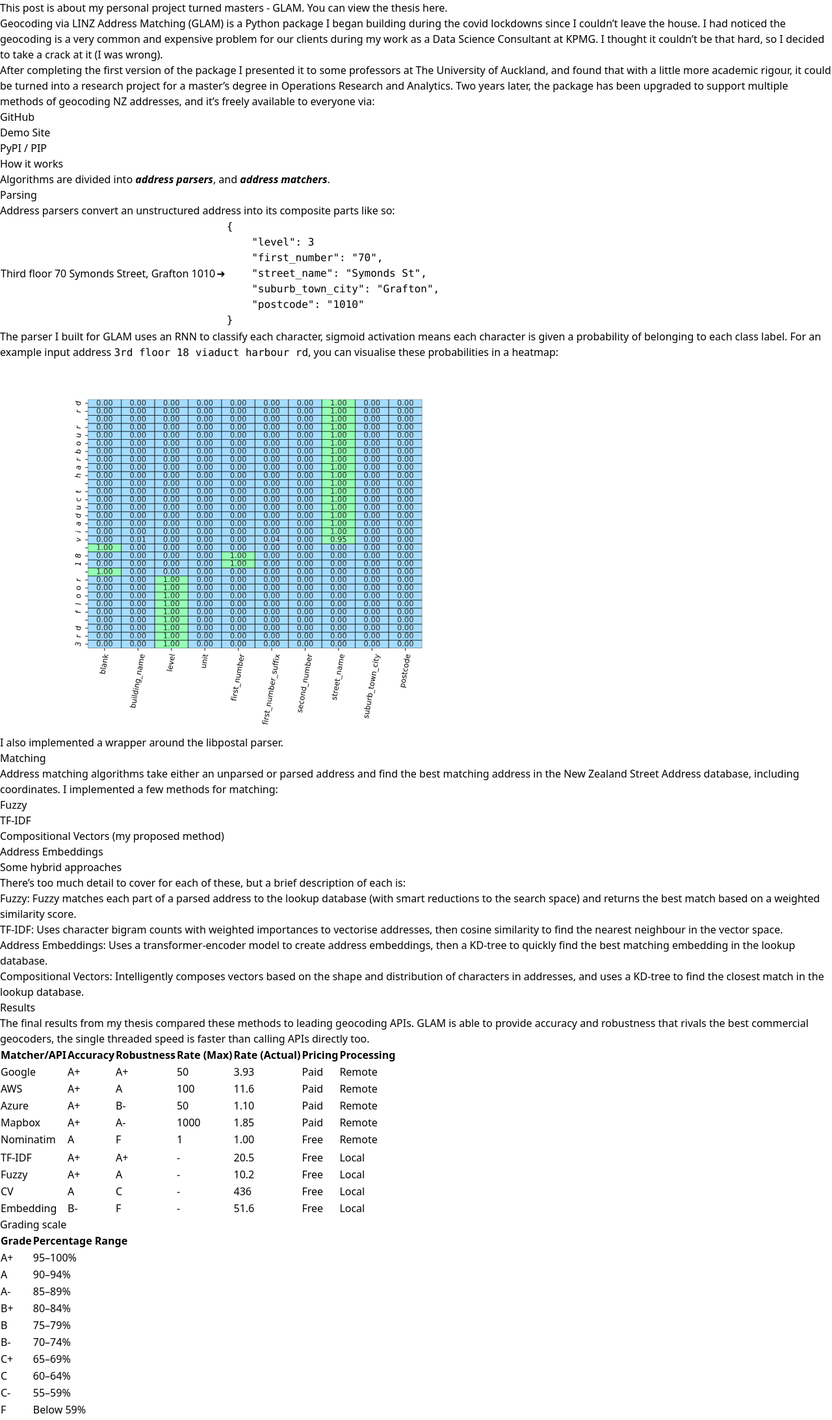
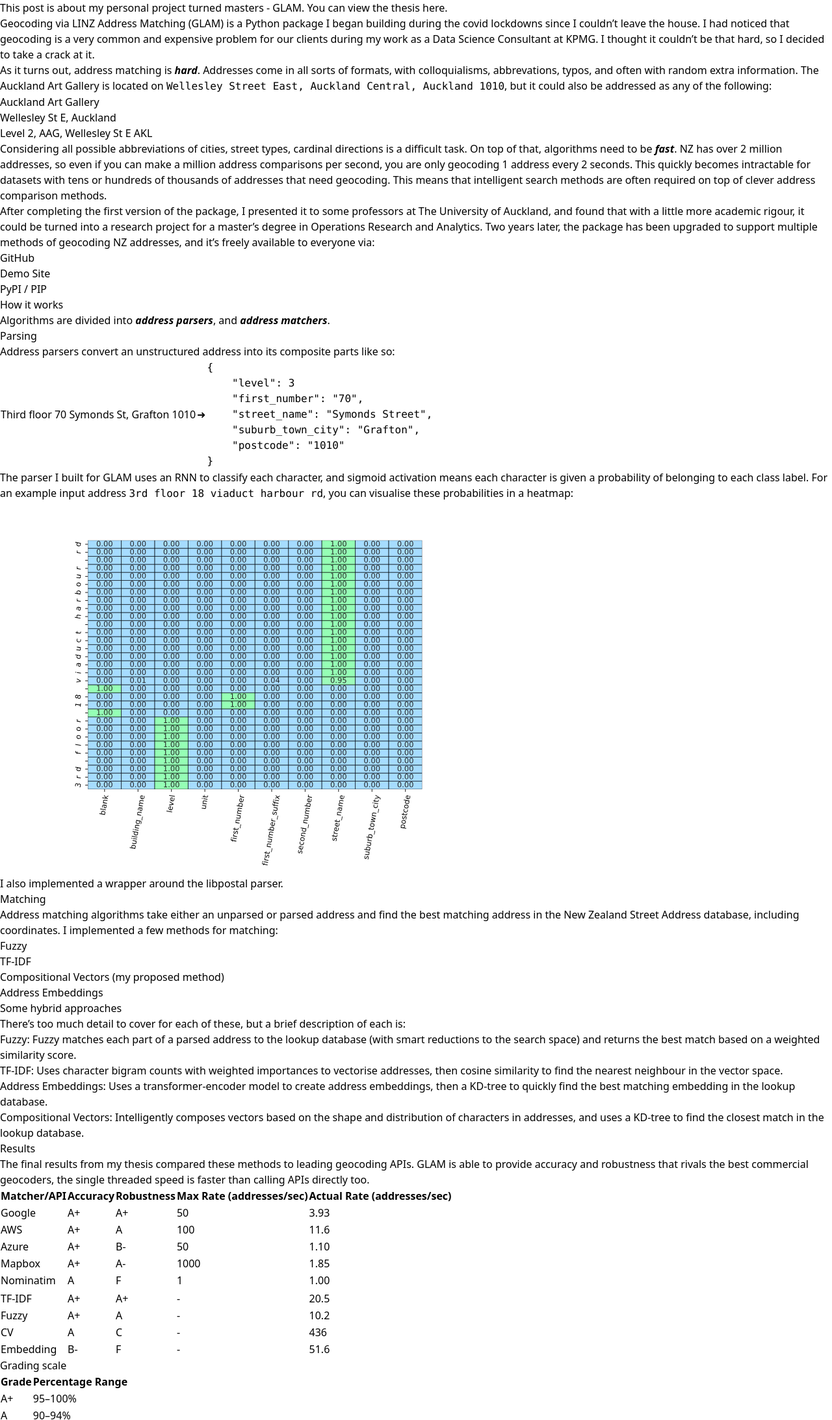
Before and after one commit to lmor152/lmor152-website, an Astro site: page /post/masters in a window 1280 px wide. Shown: the top 2186 px of the page at 65% size. Built offline with nearby package versions, Linux system fonts and the light colour scheme; Astro itself is replaced by a stand-in of ours; code samples lack their colours.

Commit message:
update masters

```diff
--- a/src/content/post/masters.md
+++ b/src/content/post/masters.md
@@ -7,9 +7,16 @@ dateFormatted: Feb 28th, 2025
 
 This post is about my personal project turned masters - GLAM. You can view the thesis [here](https://r2.lmor152.com/GLAM%20Thesis.pdf).
 
-Geocoding via LINZ Address Matching (GLAM) is a Python package I began building during the covid lockdowns since I couldn't leave the house. I had noticed the geocoding is a very common and expensive problem for our clients during my work as a Data Science Consultant at KPMG. I thought it couldn't be that hard, so I decided to take a crack at it (I was wrong).
+Geocoding via LINZ Address Matching (GLAM) is a Python package I began building during the covid lockdowns since I couldn't leave the house. I had noticed that geocoding is a very common and expensive problem for our clients during my work as a Data Science Consultant at KPMG. I thought it couldn't be that hard, so I decided to take a crack at it.
 
-After completing the first version of the package I presented it to some professors at The University of Auckland, and found that with a little more academic rigour, it could be turned into a research project for a master's degree in Operations Research and Analytics. Two years later, the package has been upgraded to support multiple methods of geocoding NZ addresses, and it's freely available to everyone via:
+As it turns out, address matching is ***hard***. Addresses come in all sorts of formats, with colloquialisms, abbrevations, typos, and often with random extra information. The Auckland Art Gallery is located on `Wellesley Street East, Auckland Central, Auckland 1010`, but it could also be addressed as any of the following:
+* Auckland Art Gallery
+* Wellesley St E, Auckland
+* Level 2, AAG, Wellesley St E AKL
+
+Considering all possible abbreviations of cities, street types, cardinal directions is a difficult task. On top of that, algorithms need to be ***fast***. NZ has over 2 million addresses, so even if you can make a million address comparisons per second, you are only geocoding 1 address every 2 seconds. This quickly becomes intractable for datasets with tens or hundreds of thousands of addresses that need geocoding. This means that intelligent search methods are often required on top of clever address comparison methods.
+
+After completing the first version of the package, I presented it to some professors at The University of Auckland, and found that with a little more academic rigour, it could be turned into a research project for a master's degree in Operations Research and Analytics. Two years later, the package has been upgraded to support multiple methods of geocoding NZ addresses, and it's freely available to everyone via:
 * [GitHub](https://github.com/lmor152/glam)
 * [Demo Site](https://glam-demo.lmor152.com)
 * [PyPI / PIP](https://pypi.org/project/glam/)
@@ -23,14 +30,14 @@ Address parsers convert an unstructured address into its composite parts like so
 
 <table>
   <tr>
-    <td style="vertical-align: middle;">Third floor 70 Symonds Street, Grafton 1010</td>
+    <td style="vertical-align: middle;">Third floor 70 Symonds St, Grafton 1010</td>
     <td style="vertical-align: middle;">➜</td>
     <td style="vertical-align: middle;">
       <pre>
 {
     "level": 3
     "first_number": "70",
-    "street_name": "Symonds St",
+    "street_name": "Symonds Street",
     "suburb_town_city": "Grafton",
     "postcode": "1010"
 }</pre>
@@ -38,7 +45,7 @@ Address parsers convert an unstructured address into its composite parts like so
   </tr>
 </table>
 
-The parser I built for GLAM uses an RNN to classify each character, sigmoid activation means each character is given a probability of belonging to each class label. For an example input address `3rd floor 18 viaduct harbour rd`, you can visualise these probabilities in a heatmap:
+The parser I built for GLAM uses an RNN to classify each character, and sigmoid activation means each character is given a probability of belonging to each class label. For an example input address `3rd floor 18 viaduct harbour rd`, you can visualise these probabilities in a heatmap:
 
 ![pic](/assets/images/projects/masters/rnn_heatmap.svg)
 
@@ -62,18 +69,18 @@ There's too much detail to cover for each of these, but a brief description of e
 
 The final results from my thesis compared these methods to leading geocoding APIs. GLAM is able to provide accuracy and robustness that rivals the best commercial geocoders, the single threaded speed is faster than calling APIs directly too.
 
-| Matcher/API | Accuracy | Robustness | Rate (Max) | Rate (Actual) | Pricing | Processing |
-|-------------|----------|------------|------------|---------------|---------|------------|
-| Google      | A+       | A+         | 50         | 3.93          | Paid    | Remote     |
-| AWS         | A+       | A          | 100        | 11.6          | Paid    | Remote     |
-| Azure       | A+       | B-         | 50         | 1.10          | Paid    | Remote     |
-| Mapbox      | A+       | A-         | 1000       | 1.85          | Paid    | Remote     |
-| Nominatim   | A        | F          | 1          | 1.00          | Free    | Remote     |
-|||||||
-| TF-IDF      | A+       | A+         | -          | 20.5          | Free    | Local      |
-| Fuzzy       | A+       | A          | -          | 10.2          | Free    | Local      |
-| CV          | A        | C          | -          | 436           | Free    | Local      |
-| Embedding   | B-       | F          | -          | 51.6          | Free    | Local      |
+| Matcher/API | Accuracy | Robustness | Max Rate (addresses/sec) | Actual Rate (addresses/sec) |
+|-------------|----------|------------|------------|---------------|
+| Google      | A+       | A+         | 50         | 3.93          |
+| AWS         | A+       | A          | 100        | 11.6          |
+| Azure       | A+       | B-         | 50         | 1.10          |
+| Mapbox      | A+       | A-         | 1000       | 1.85          |
+| Nominatim   | A        | F          | 1          | 1.00          |
+||||||
+| TF-IDF      | A+       | A+         | -          | 20.5          |
+| Fuzzy       | A+       | A          | -          | 10.2          |
+| CV          | A        | C          | -          | 436           |
+| Embedding   | B-       | F          | -          | 51.6          |
 
 ### Grading scale
 
@@ -89,3 +96,6 @@ The final results from my thesis compared these methods to leading geocoding API
 | C     | 60--64%          |
 | C-    | 55--59%          |
 | F     | Below 59%        |
+
+
+Next time need to do some goecoding on NZ addresses, give GLAM a try! There is a user guide with the [repo](https://github.com/lmor152/glam). Let me know how you get on 😊
```
